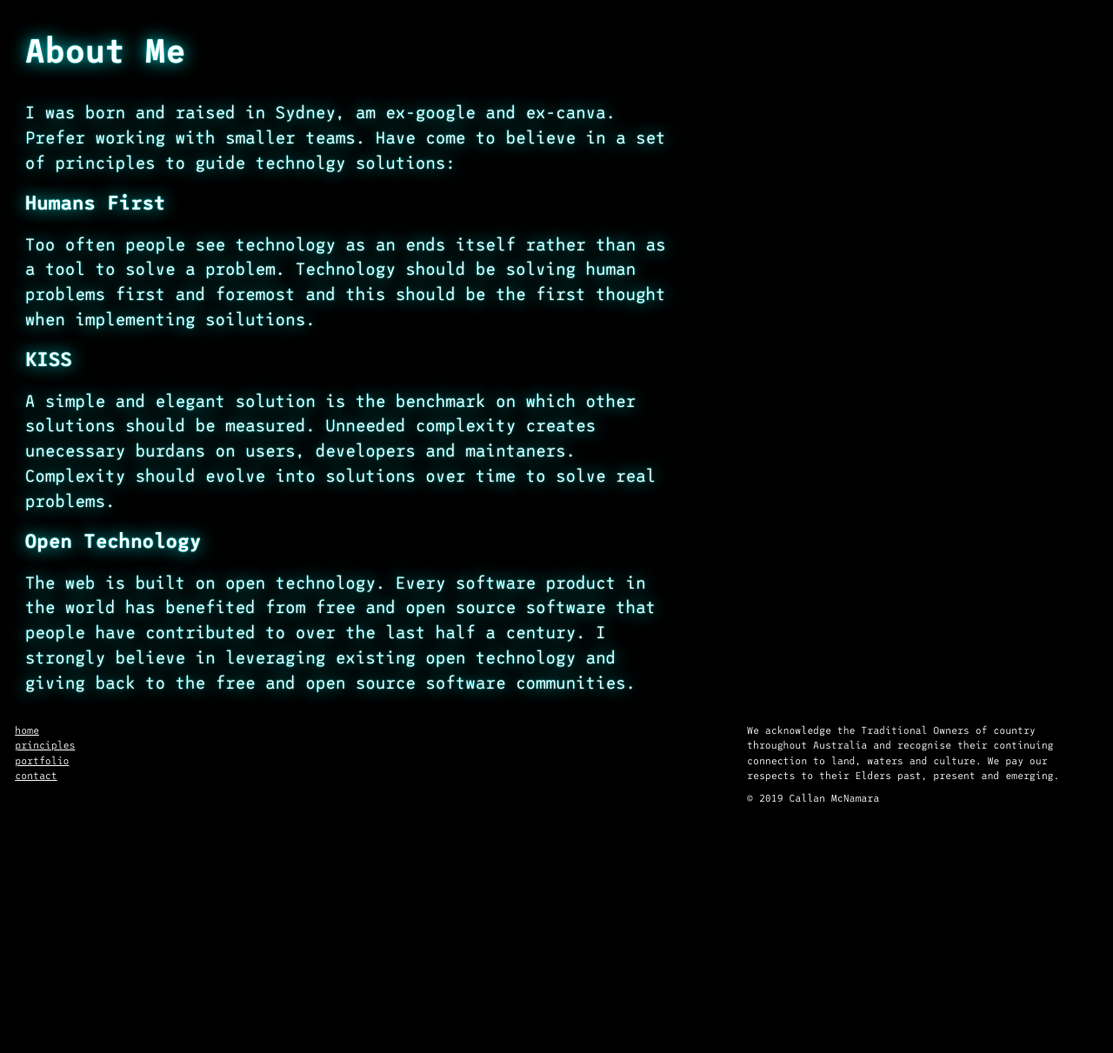
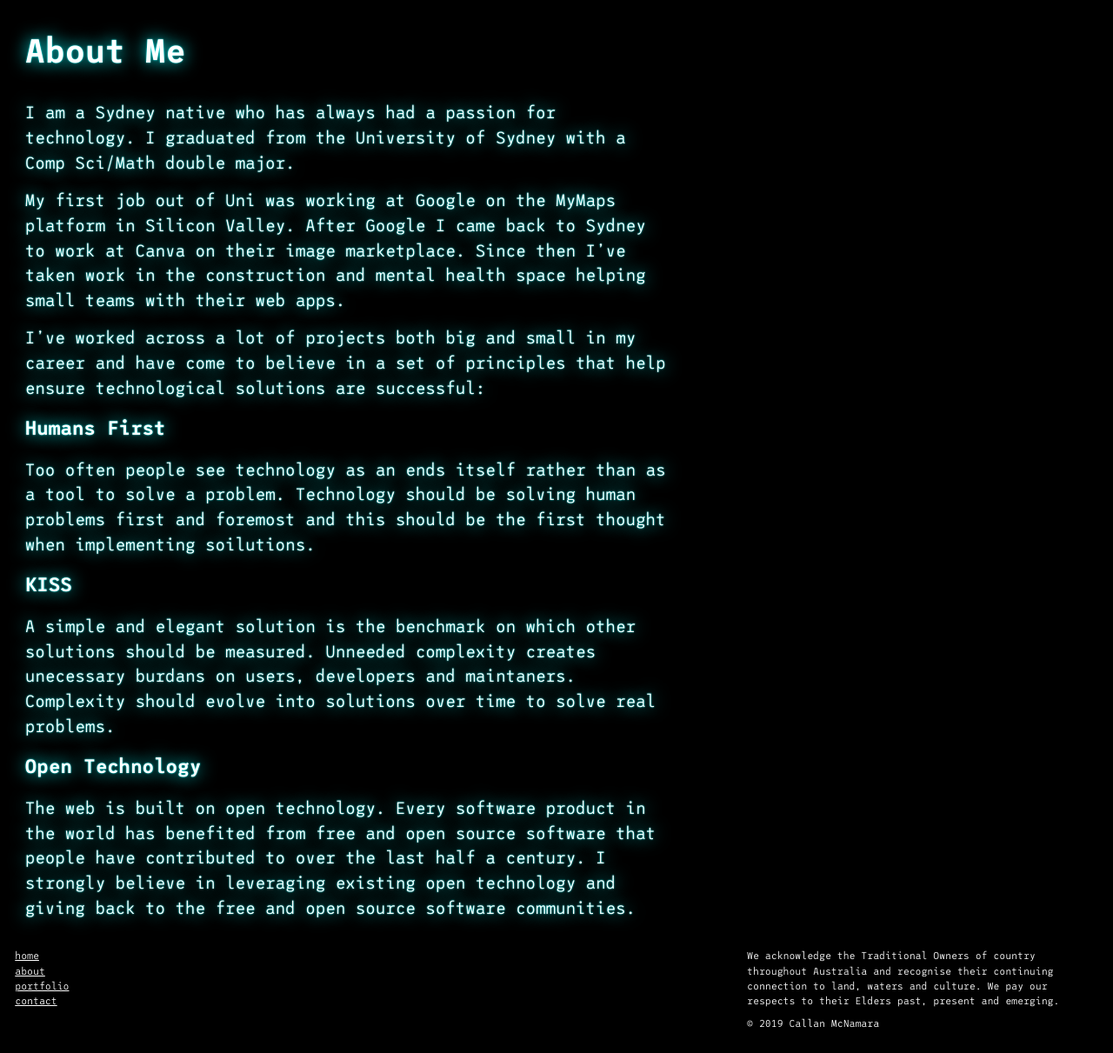
Before and after one commit to cannedmoose/uuspace, a Jekyll site: the page built from about.md, in a window 1280 px wide. Shown: the whole page at 87% size. Built offline with Jekyll 4.4.1, drawn with Linux system fonts in a browser that asks for light colours; our own code applies the rules of GitHub Pages for plain Markdown files; before the commit the page ends 952 px from its top, so only the background shows below that.

```diff
--- a/_includes/footer.html
+++ b/_includes/footer.html
@@ -1,7 +1,7 @@
 <div class="footer">
 	<div class="siteMap">
 		<a href="/">home</a>
-		<a href="/about">principles</a>
+		<a href="/about">about</a>
 		<a href="/portfolio">portfolio</a>
 		<a href="contact">contact</a>
 	</div>
--- a/about.md
+++ b/about.md
@@ -4,7 +4,11 @@ layout: default
 
 # About Me
 
-I was born and raised in Sydney, am ex-google and ex-canva. Prefer working with smaller teams. Have come to believe in a set of principles to guide technolgy solutions:
+I am a Sydney native who has always had a passion for technology. I graduated from the University of Sydney with a Comp Sci/Math double major.
+
+My first job out of Uni was working at Google on the MyMaps platform in Silicon Valley. After Google I came back to Sydney to work at Canva on their image marketplace. Since then I've taken work in the construction and mental health space helping small teams with their web apps.
+
+I've worked across a lot of projects both big and small in my career and have come to believe in a set of principles that help ensure technological solutions are successful:
 
 ### Humans First
 
```
Also changed, not shown: index.html (+23 -14 lines).
